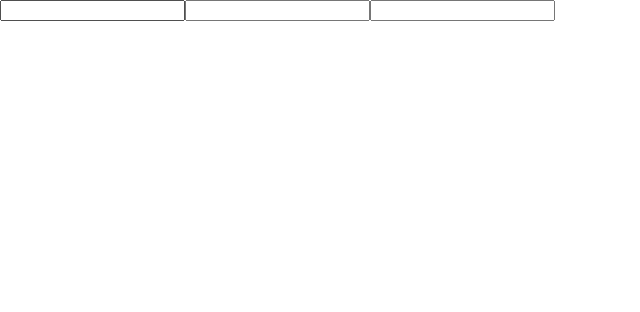
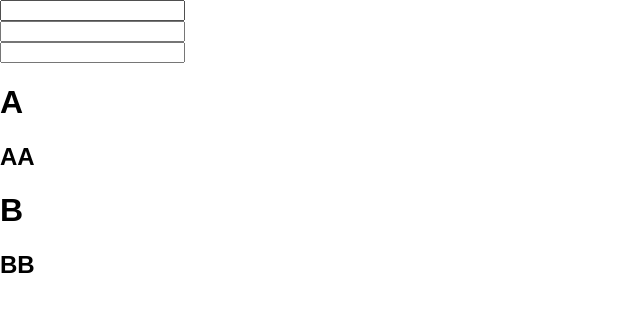
Before and after one commit to 1uokun/react-blog, a React (Create React App) app: page / in a window 1280 px wide. Shown: the top 312 px of the page, without its empty margins (0-640 px from the left). Built offline with nearby package versions, Linux system fonts and the light colour scheme.

Commit message:
create SCU.js

```diff
--- a/package.json
+++ b/package.json
@@ -3,6 +3,7 @@
   "version": "0.1.0",
   "private": true,
   "dependencies": {
+    "create-react-class": "^15.6.3",
     "lodash.debounce": "^4.0.8",
     "prop-types": "^15.6.1",
     "react": "^16.4.0",
--- a/src/App.js
+++ b/src/App.js
@@ -1,25 +1,35 @@
 import React, { Component,Fragment } from 'react';
 import debounce from 'lodash.debounce'
+import SCU from "./SCU";
 
 
 export default class extends Component{
+    state={
+        value:""
+    };
+
     onChange=(e)=>{
+        this.setState({value:e&&e.target&&e.target.value})
         console.log(e&&e.target&&e.target.value)
     };
 
     debounceChange=debounce(this.onChange,400);
 
-
     render(){
         return (
             <Fragment>
-                <input type="text" onChange={this.onChange}/>
+                <input type="text" value={this.state.value} onChange={this.onChange}/>
+                <br/>
 
                 {/** doest work and need to add `event.persist()` **/}
-                <input type="text" onChange={this.debounceChange}/>
+                <input type="text" value={this.state.value} onChange={this.debounceChange}/>
+                <br/>
 
                 {/** 缓存所需的属性 **/}
-                <input type="text" onChange={({target:{ value }})=>this.debounceChange({target:{ value }})}/>
+                <input type="text" value={this.state.value} onChange={({target:{ value }})=>this.debounceChange({target:{ value }})}/>
+                <br/>
+
+                <SCU />
             </Fragment>
         )
     }
--- /dev/null
+++ b/src/SCU.js
@@ -0,0 +1,72 @@
+import React, { Component,Fragment } from 'react';
+
+class A extends Component {
+    shouldComponentUpdate(nextProps, nextState) {
+        console.log("A SCU")
+        // 当scu返回false时，React则不会继续向下查询子节点
+        return false
+    }
+
+    render(){
+        return (
+            <div>
+                <h1>A</h1>
+                <AA/>
+            </div>
+        )
+    }
+}
+
+class AA extends Component {
+    shouldComponentUpdate(nextProps, nextState) {
+        // 所以这里不会被执行
+        console.log("AA SCU")
+        return true
+    }
+    render(){
+        return (
+            <h2>AA</h2>
+        )
+    }
+}
+
+class B extends Component {
+    shouldComponentUpdate(nextProps, nextState) {
+        console.log("B SCU")
+        return true
+    }
+
+    render(){
+        return (
+            <div>
+                <h1>B</h1>
+                <BB/>
+            </div>
+        )
+    }
+}
+
+class BB extends Component {
+    shouldComponentUpdate(nextProps, nextState) {
+        console.log("BB SCU")
+        // 虽然会执行到这里，但是通过diff对比后与之前渲染的相同
+        // React则会跳过渲染
+        return true
+    }
+    render(){
+        return (
+            <h2>BB</h2>
+        )
+    }
+}
+
+export default class SCU extends Component {
+    render(){
+        return (
+            <Fragment>
+                <A />
+                <B />
+            </Fragment>
+        )
+    }
+}
--- a/src/index.js
+++ b/src/index.js
@@ -1,4 +1,4 @@
-import React,{Component} from 'react';
+import React from 'react';
 import ReactDOM from 'react-dom';
 import './index.css';
 import App from './App';
```
Also changed, not shown: 2 other files (tests, documents, lock files or other folders).
